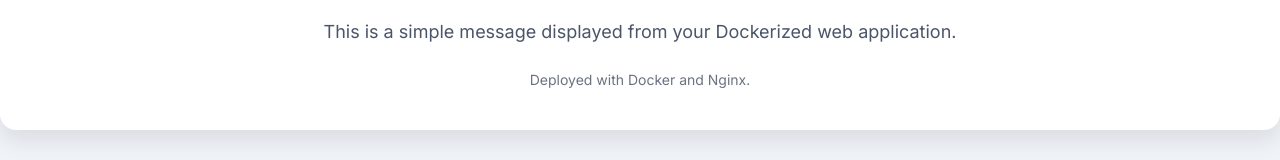
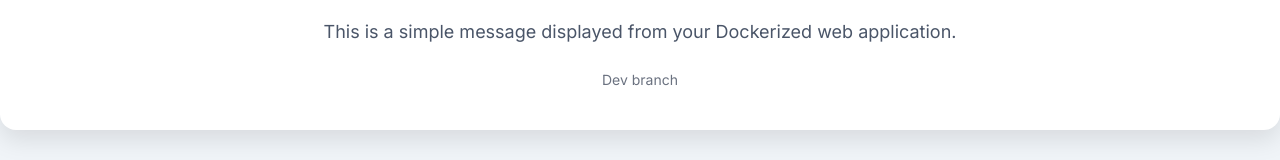
Before and after one commit to AhDi1122/cicd-test, a plain HTML site: page index.html in a window 1280 px wide. Shown: the part 372-532 px from the top of the page. Drawn offline with nearby package versions, Linux system fonts and the light colour scheme.

Commit message:
dev branch

```diff
--- a/index.html
+++ b/index.html
@@ -42,7 +42,7 @@
         <!-- Paragraph displaying the message -->
         <p class="text-lg">This is a simple message displayed from your Dockerized web application.</p>
         <!-- A small footer for context -->
-        <p class="text-sm text-gray-500 mt-6">Deployed with Docker and Nginx.</p>
+        <p class="text-sm text-gray-500 mt-6">Dev branch</p>
     </div>
 </body>
 </html>
```
